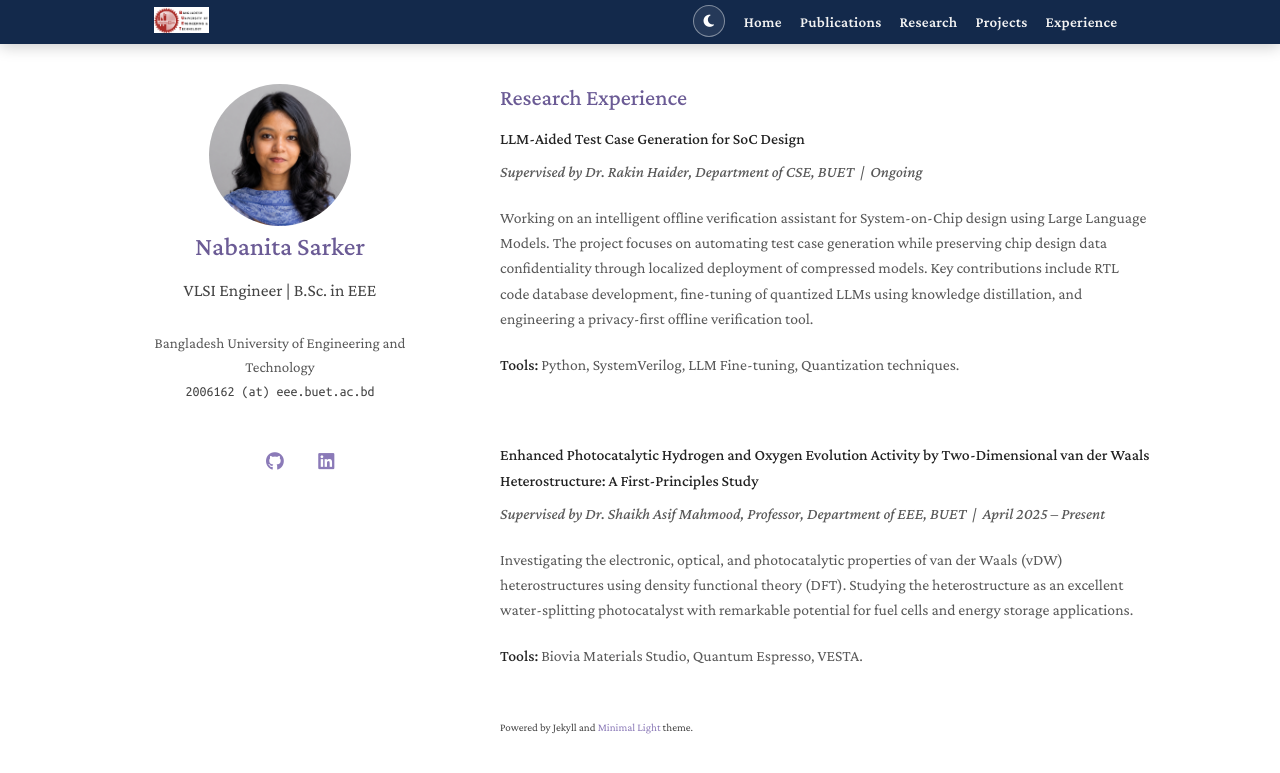
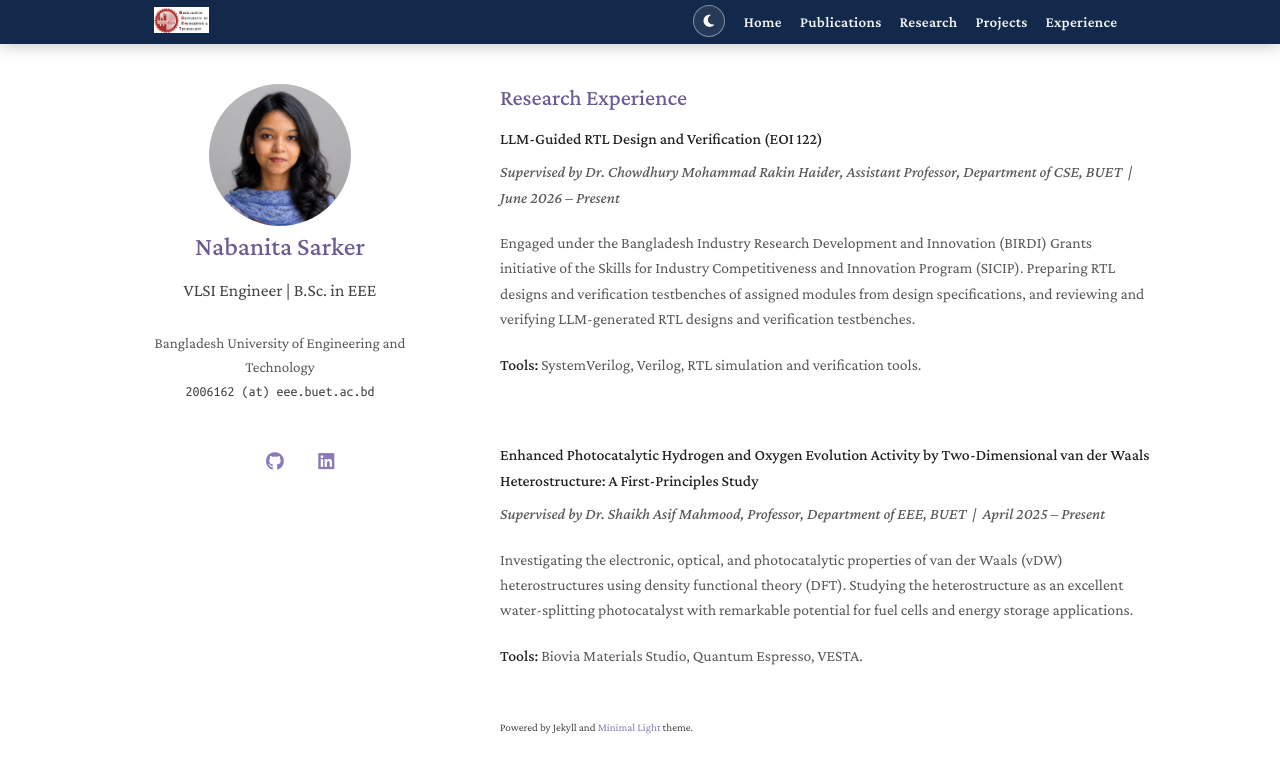
Before and after one commit to NabanitaSarker162/NabanitaSarker162.github.io, a Jekyll site: the page built from research/index.md, in a window 1280 px wide. Shown: the top 773 px of the page. Built offline with Jekyll 4.4.1, drawn with Linux system fonts in a browser that asks for light colours; a style sheet for code colours, icons or effects is not loaded.

Commit message:
Update research entry to RTL design project; fix VLSI heading

```diff
--- a/_includes/research.md
+++ b/_includes/research.md
@@ -1,16 +1,16 @@
 ## Research Experience
 
 <p class="research-title">
-  <autocolor><strong>LLM-Aided Test Case Generation for SoC Design</strong></autocolor>
+  <autocolor><strong>LLM-Guided RTL Design and Verification (EOI 122)</strong></autocolor>
 </p>
 
-<p><autocolor><em>Supervised by Dr. Rakin Haider, Department of CSE, BUET &nbsp;|&nbsp; Ongoing</em></autocolor></p>
+<p><autocolor><em>Supervised by Dr. Chowdhury Mohammad Rakin Haider, Assistant Professor, Department of CSE, BUET &nbsp;|&nbsp; June 2026 – Present</em></autocolor></p>
 
 <p>
-  <autocolor>Working on an intelligent offline verification assistant for System-on-Chip design using Large Language Models. The project focuses on automating test case generation while preserving chip design data confidentiality through localized deployment of compressed models. Key contributions include RTL code database development, fine-tuning of quantized LLMs using knowledge distillation, and engineering a privacy-first offline verification tool.</autocolor>
+  <autocolor>Engaged under the Bangladesh Industry Research Development and Innovation (BIRDI) Grants initiative of the Skills for Industry Competitiveness and Innovation Program (SICIP). Preparing RTL designs and verification testbenches of assigned modules from design specifications, and reviewing and verifying LLM-generated RTL designs and verification testbenches.</autocolor>
 </p>
 
-<p><autocolor><strong>Tools:</strong> Python, SystemVerilog, LLM Fine-tuning, Quantization techniques.</autocolor></p>
+<p><autocolor><strong>Tools:</strong> SystemVerilog, Verilog, RTL simulation and verification tools.</autocolor></p>
 
 <br>
 
```
Also changed, not shown: _includes/services.md (+2 -2 lines).
